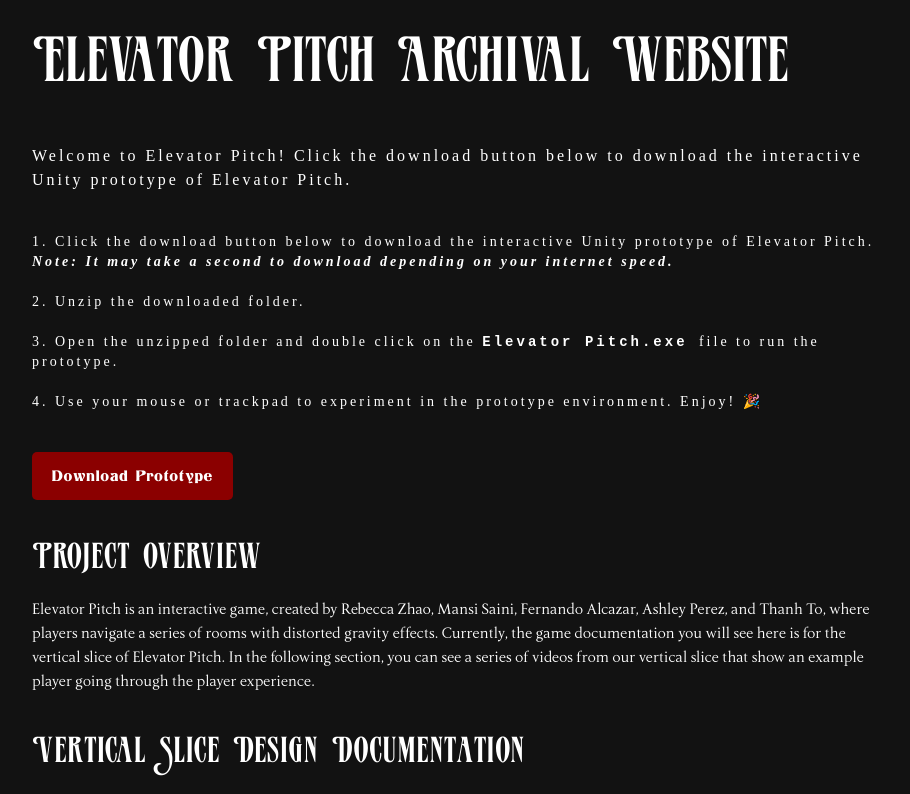
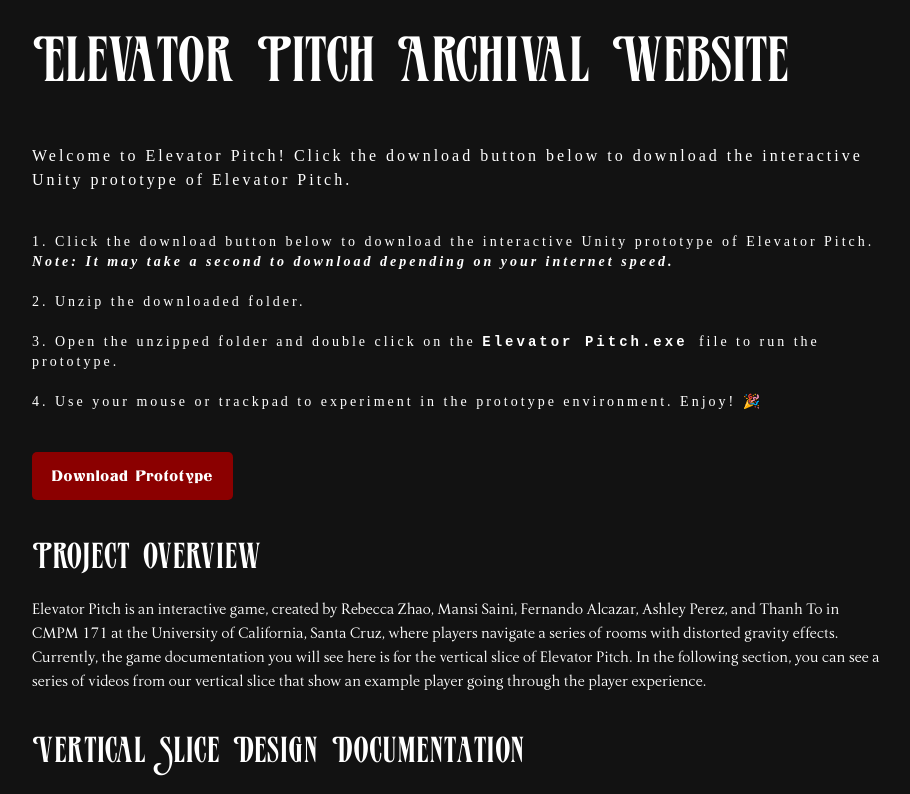
Before and after one commit to msaini26/deployment-1, a React (Create React App) app: page / in a window 1280 px wide. Shown: the top 794 px of the page, without its empty margins (182-1092 px from the left). Built offline with nearby package versions, Linux system fonts and the light colour scheme; a web font is replaced by a local one.

Commit message:
adding in course name

```diff
--- a/src/App.js
+++ b/src/App.js
@@ -169,8 +169,9 @@
             sx={{ mb: 5, fontFamily: "Soul" }}
           >
             Elevator Pitch is an interactive game, created by Rebecca Zhao,
-            Mansi Saini, Fernando Alcazar, Ashley Perez, and Thanh To, where
-            players navigate a series of rooms with distorted gravity effects.
+            Mansi Saini, Fernando Alcazar, Ashley Perez, and Thanh To in CMPM
+            171 at the University of California, Santa Cruz, where players
+            navigate a series of rooms with distorted gravity effects.
             Currently, the game documentation you will see here is for the
             vertical slice of Elevator Pitch. In the following section, you can
             see a series of videos from our vertical slice that show an example
```
